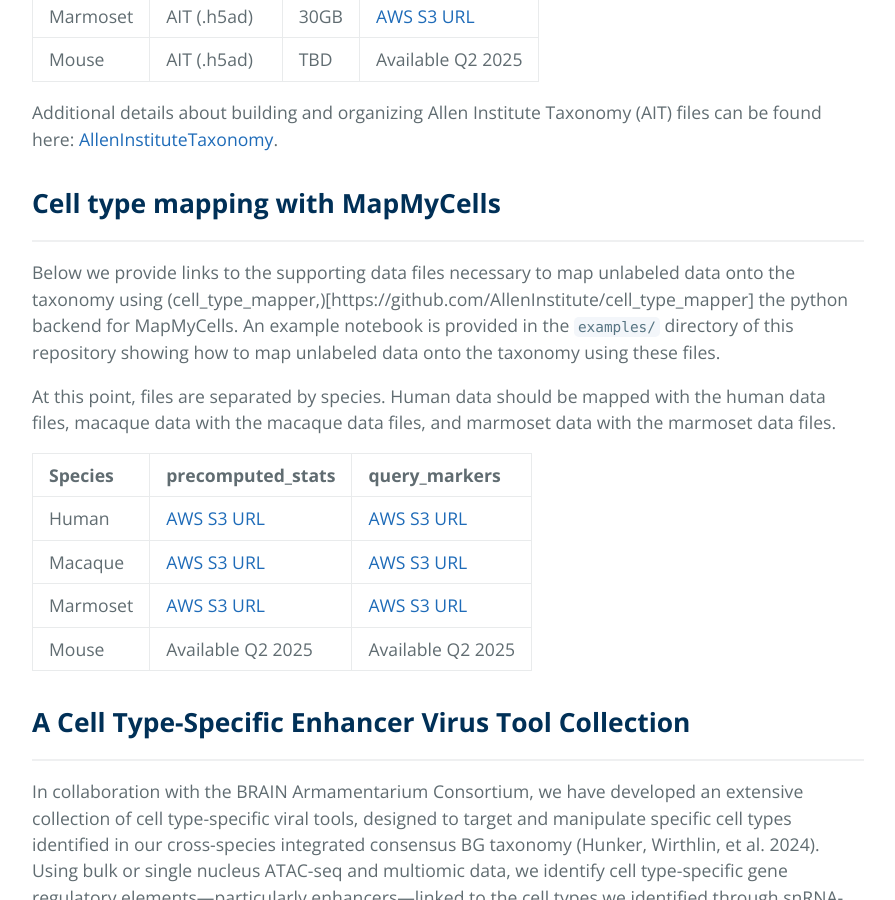
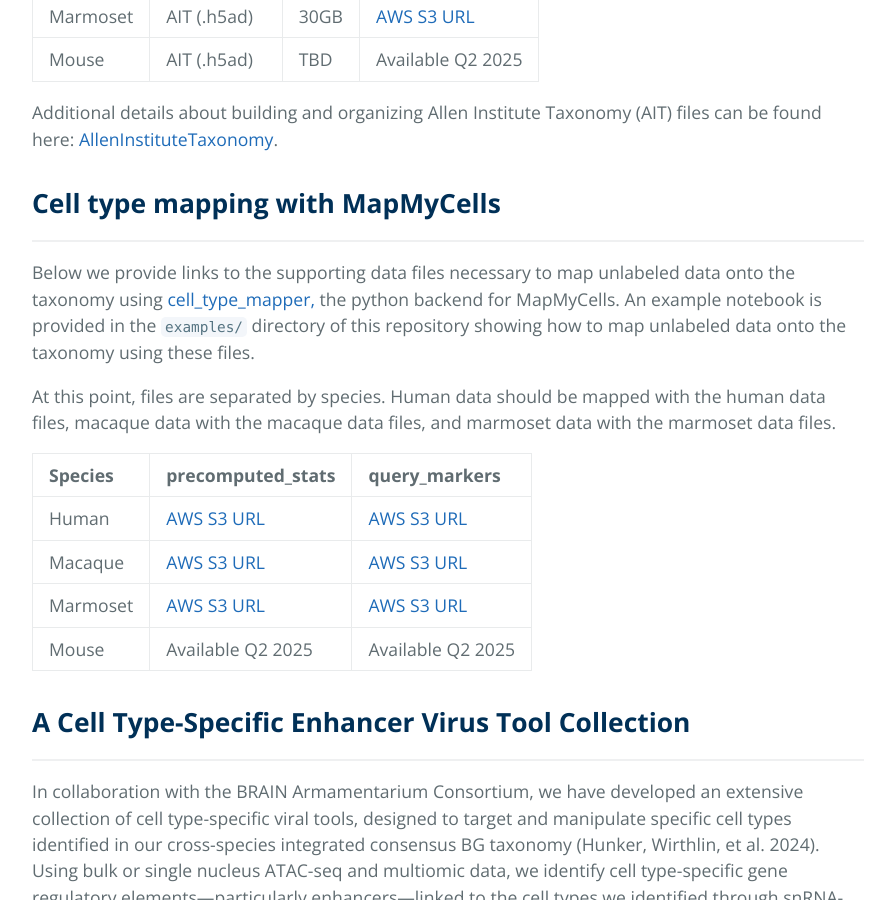
Before and after one commit to AllenInstitute/HMBA_BasalGanglia_Consensus_Taxonomy, a Jekyll site: the page built from index.md, in a window 1280 px wide and 900 px high, scrolled down 2388 px. Shown: the whole window, without its empty margins (192-1087 px from the left). Built offline with Jekyll 4.4.1, drawn with Linux system fonts in a browser that asks for light colours; the repository's description, which GitHub fills in, is left out.

Commit message:
fix link

```diff
--- a/index.md
+++ b/index.md
@@ -49,7 +49,7 @@
 
 Below we provide links to the supporting data files necessary to map unlabeled
 data onto the taxonomy using
-(cell_type_mapper,)[https://github.com/AllenInstitute/cell_type_mapper]
+[cell_type_mapper,](https://github.com/AllenInstitute/cell_type_mapper)
 the python backend for MapMyCells. An example notebook is provided in the
 `examples/` directory of this repository showing how to map unlabeled data
 onto the taxonomy using these files.
```
